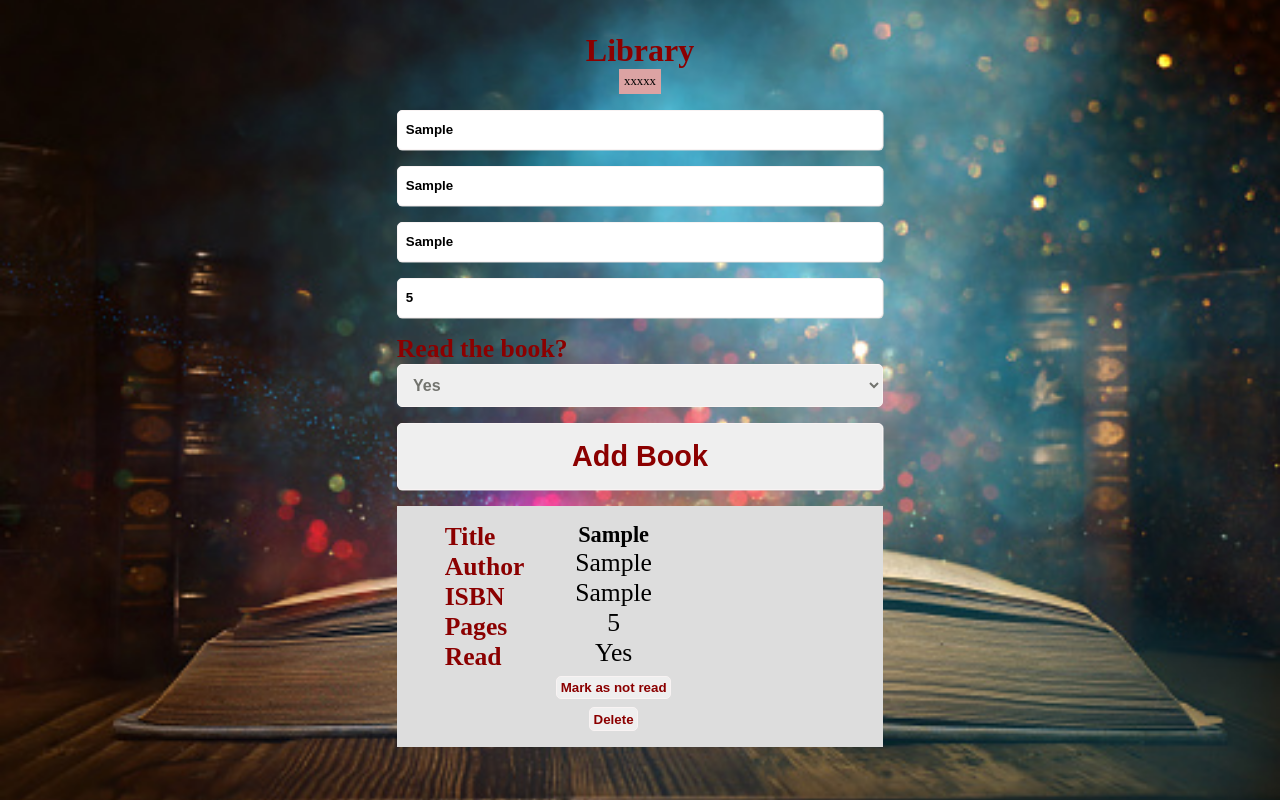
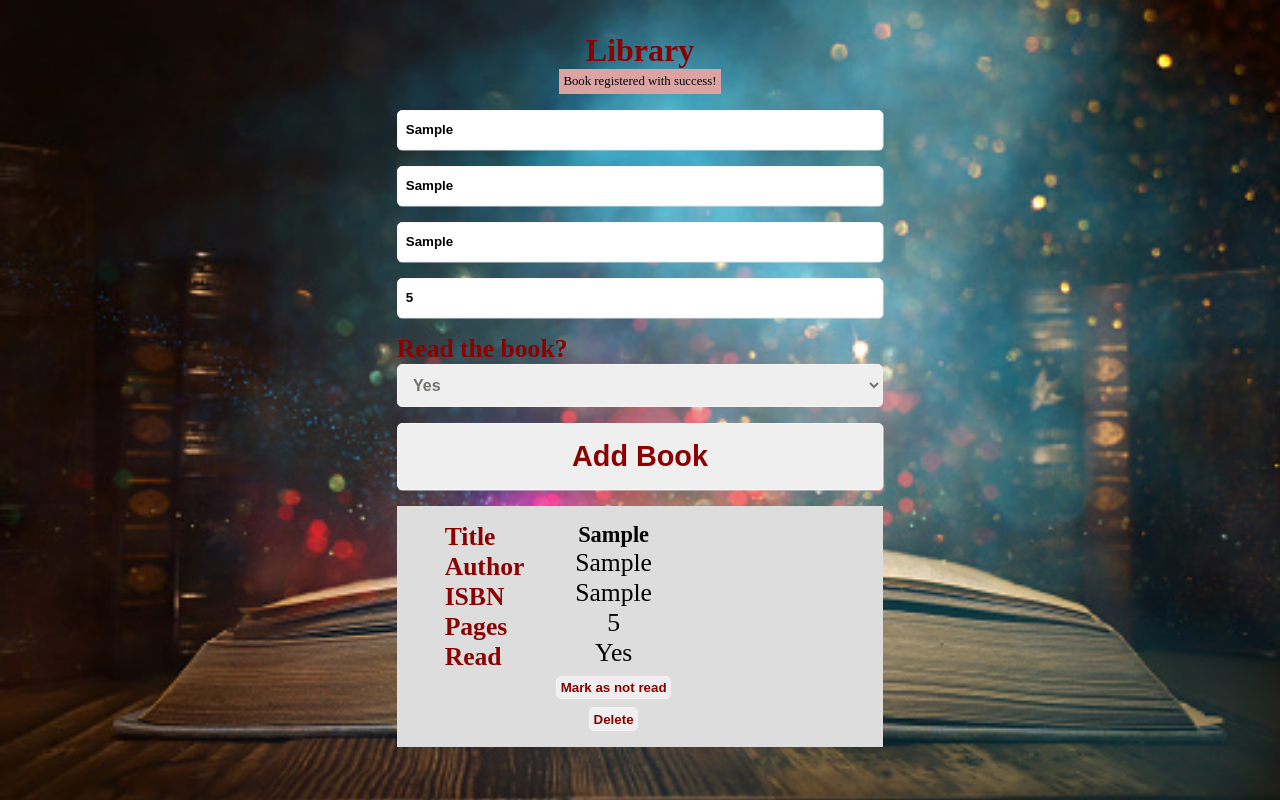
Before and after one commit to decapitaneo/brainnest_poo_library, a plain HTML site: page index.html in a window 1280 px wide. Both pictures are taken after typing "Sample", "Sample", "Sample", "5" into the empty fields and a click on the input "Add Book". Drawn offline with Linux system fonts and the light colour scheme.

Commit message:
showAlert message

```diff
--- a/index.html
+++ b/index.html
@@ -11,7 +11,9 @@
     <main class="back">
         <div class="container">
             <h1>Library</h1>
-            <div id="warningTxt">xxxxx</div>
+            <div id="warningTxt">
+                <p id="message"></p>
+            </div>
             <form action="" autocomplete="off" id="book-form" data-form>
                 <div class="form-group">
                     <input type="text" class="form-control" id="title" placeholder="Title" data-title>
--- a/script.js
+++ b/script.js
@@ -34,9 +34,14 @@ function addingBookToLibrary(){
         const book = new Book(bookId, title, author, isbn, pages, read);
         myLibrary.push(book);
         loadLibraryIntoDiv();
+        showAlert("Book registered with success!")
     }
+}
 
-}
+//Localstorage -store the book locally
+
+
+
 
 function loadLibraryIntoDiv() {
     const libraryDiv = document.querySelector("[data-library]");
@@ -63,17 +68,20 @@ function changeBookReadStatus(bookId) {
     const bookIndex = myLibrary.findIndex((b) => b.id === bookId);
     myLibrary[bookIndex].read = myLibrary[bookIndex].read === "Yes" ? "No" : "Yes";
     loadLibraryIntoDiv();
+    showAlert("Status changed successfully!")
 }
 
 // When the delete button from a book is clicked, the book is deleted from the library
 function deleteBookFromLibrary(bookId) {
     myLibrary = myLibrary.filter((b) => b.id !== bookId);
     loadLibraryIntoDiv();
+    showAlert("Book deleted successfully!")
 }
 
 //alert message
 
-function showAlert(){
 
-
+function showAlert(text){
+    let validationMessage = document.getElementById("message");
+    validationMessage.innerHTML = text;
 }
```
